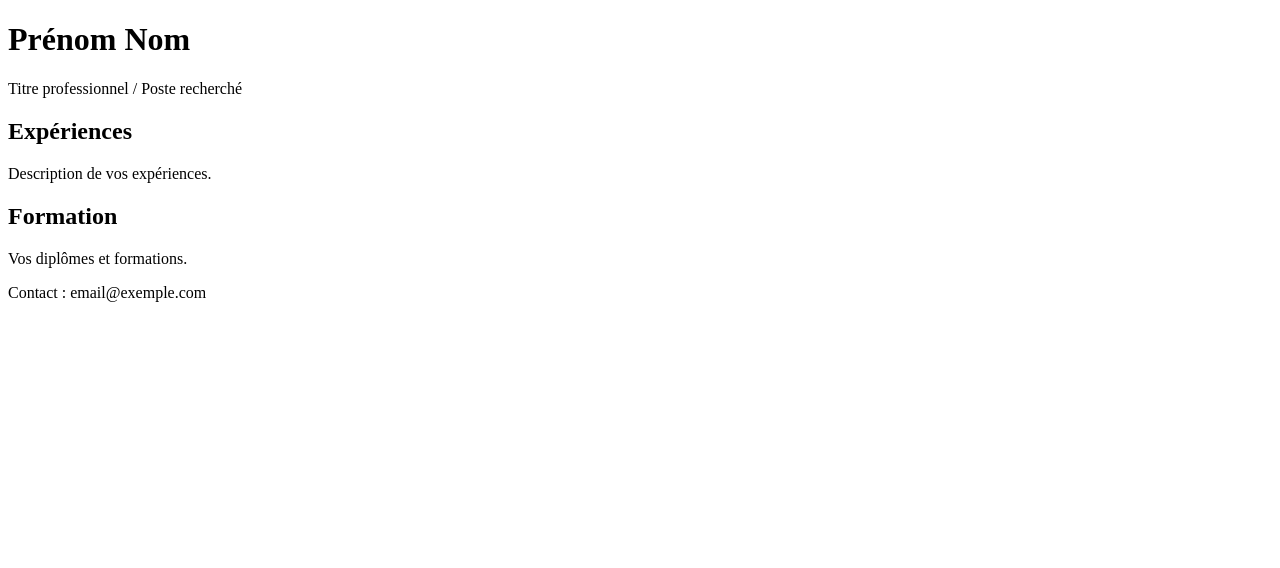
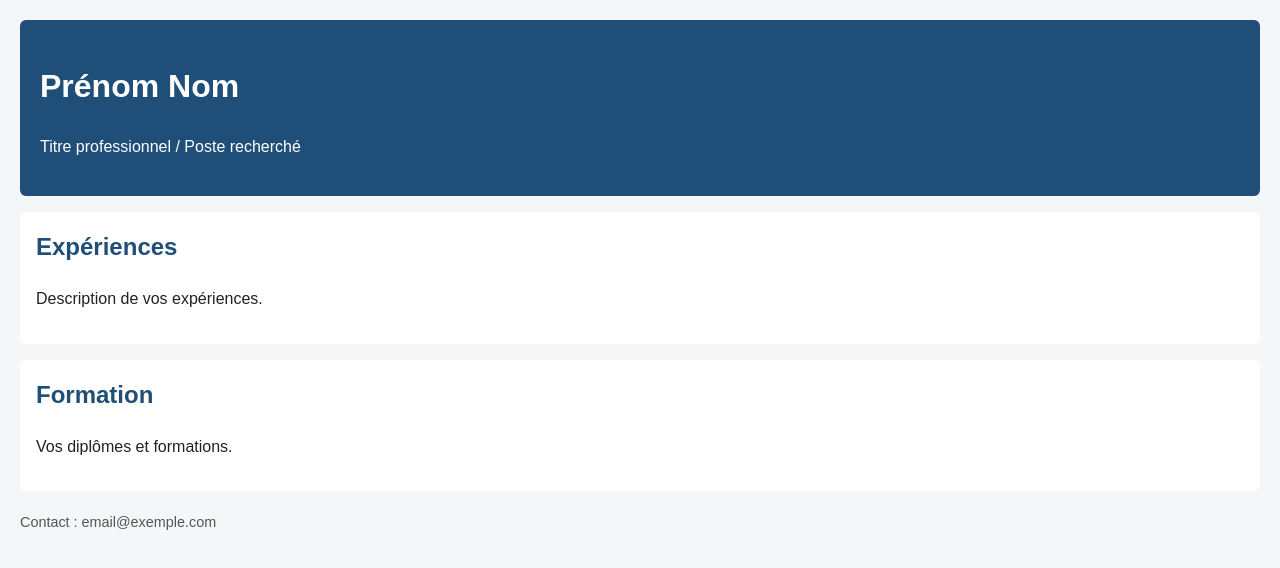
Before and after one commit to Angela-Gbedan/git-mon-cv, a plain HTML site: page index.html in a window 1280 px wide. Drawn offline with Linux system fonts and the light colour scheme.

Commit message:
mise en place du style css

```diff
--- a/index.html
+++ b/index.html
@@ -4,6 +4,7 @@
   <meta charset="UTF-8" />
   <meta name="viewport" content="width=device-width, initial-scale=1.0" />
   <title>Mon CV</title>
+  <link rel="stylesheet" href="style.css" />
 </head>
 <body>
   <header>
--- /dev/null
+++ b/style.css
@@ -0,0 +1,37 @@
+/* Mise en page globale du CV */
+body {
+  font-family: Arial, sans-serif;
+  line-height: 1.6;
+  margin: 0;
+  padding: 20px;
+  background-color: #f4f6f8;
+  color: #222;
+}
+
+/* En-tête */
+header {
+  background-color: #1f4e78;
+  color: #ffffff;
+  padding: 20px;
+  border-radius: 6px;
+}
+
+/* Sections */
+section {
+  background-color: #ffffff;
+  margin-top: 16px;
+  padding: 16px;
+  border-radius: 6px;
+}
+
+h2 {
+  color: #1f4e78;
+  margin-top: 0;
+}
+
+/* Pied de page */
+footer {
+  margin-top: 20px;
+  font-size: 0.9rem;
+  color: #555;
+}
```
